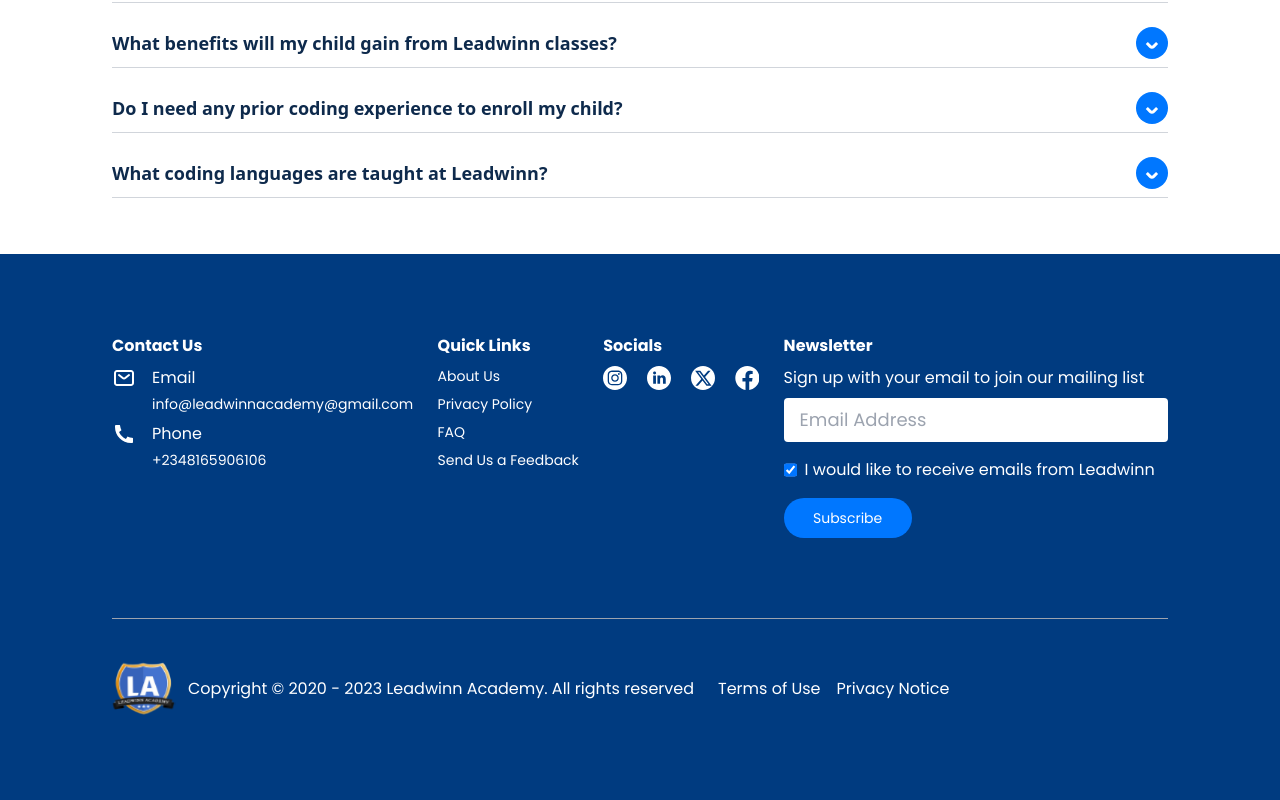
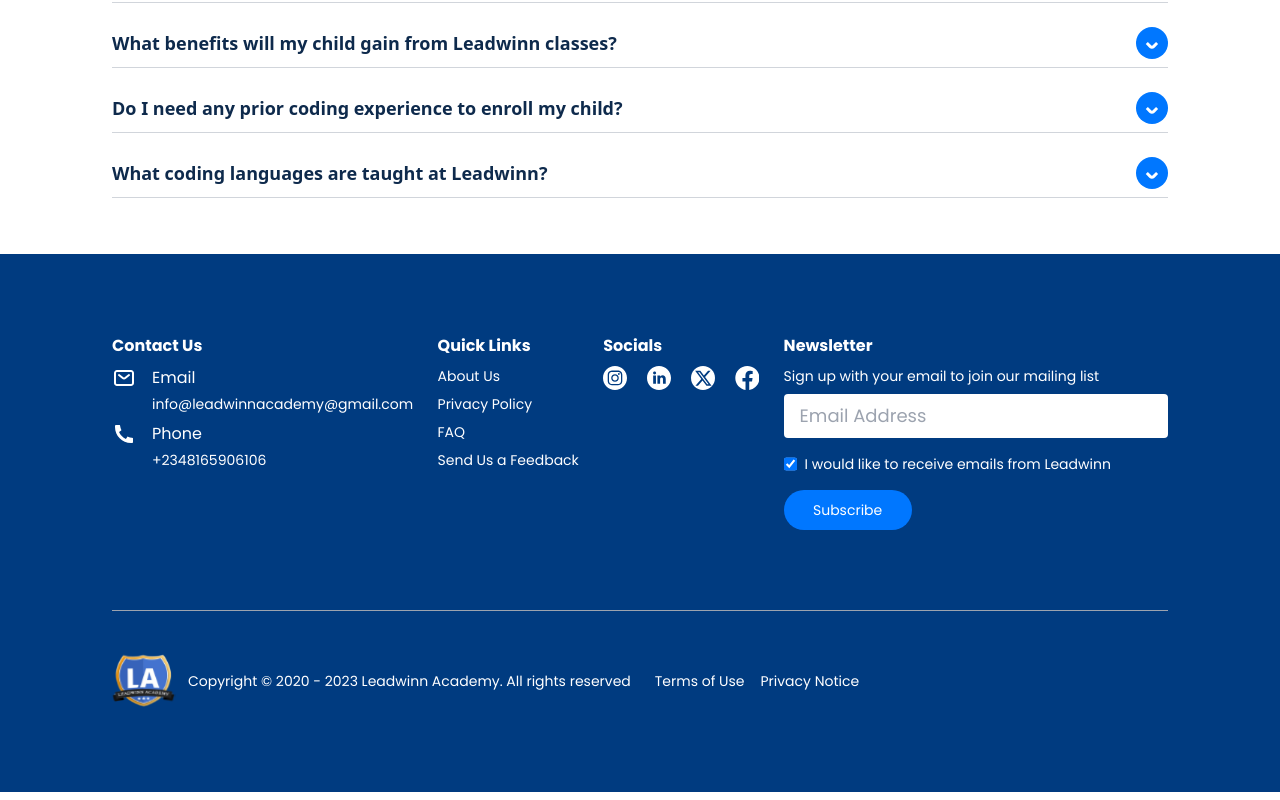
Before and after one commit to Adeleyeha-17/Leadwinn-Academy, a React (Vite) app: page / in a window 1280 px wide. Shown: the part 1992-2792 px from the top of the page. Built offline with nearby package versions, Linux system fonts and the light colour scheme.

Commit message:
updtated Footer

```diff
--- a/src/components/Footer/Footer.tsx
+++ b/src/components/Footer/Footer.tsx
@@ -116,7 +116,7 @@ export const Footer: React.FC = () => {
             <div className="flex flex-col gap-2 w-full sm:max-lg:w-2/3 sm:max-lg:mx-auto">
                <h1 className="text-sm lg:text-base font-bold">Newsletter</h1>
 
-               <h1 className="text-xs md:text-sm lg:text-base">Sign up with your email to join our mailing list</h1>
+               <h1 className="text-xs md:text-sm">Sign up with your email to join our mailing list</h1>
 
                <div className="flex flex-col gap-4">
                   <form>
@@ -129,7 +129,7 @@ export const Footer: React.FC = () => {
                         <input type="checkbox" name="receiveMail" id="receiveMail"
                            checked={receiveMail}
                            onChange={onChange}/>
-                        <label htmlFor="receiveMail" className="text-xs md:text-sm lg:text-base">I would like to receive emails from Leadwinn</label>
+                        <label htmlFor="receiveMail" className="text-xs md:text-sm">I would like to receive emails from Leadwinn</label>
                      </div>
 
                      <button className="flex justify-center items-center sm:max-md:w-28 sm:max-md:h-8 md:w-32 md:h-10 w-24 h-8 gap-3 bg-head-blue text-white text-xs sm:text-sm sm:font-normal rounded-3xl">Subscribe</button>
@@ -144,10 +144,10 @@ export const Footer: React.FC = () => {
             <div className='flex flex-col lg:flex-row items-center gap-4 mt-10 text-center max-sm:px-2'>
                <div className='flex gap-3'>
                   <Link to="/"><img src="./leadwinn.svg" alt="leadwinn logo" className='w-9 md:w-16'/></Link>
-                  <h5 className='text-xs md:text-sm lg:text-base flex items-center justify-center'>Copyright © 2020 - 2023 Leadwinn Academy. All rights reserved
+                  <h5 className='text-xs md:text-sm flex items-center justify-center'>Copyright © 2020 - 2023 Leadwinn Academy. All rights reserved
                   </h5>
                </div>
-               <div className='flex items-center gap-3 px-2 sm:gap-4 text-xs md:text-sm lg:text-base'>
+               <div className='flex items-center gap-3 px-2 sm:gap-4 text-xs md:text-sm'>
                   <Link to="">Terms of Use</Link>
                   <Link to="">Privacy Notice</Link>
                </div>
```
